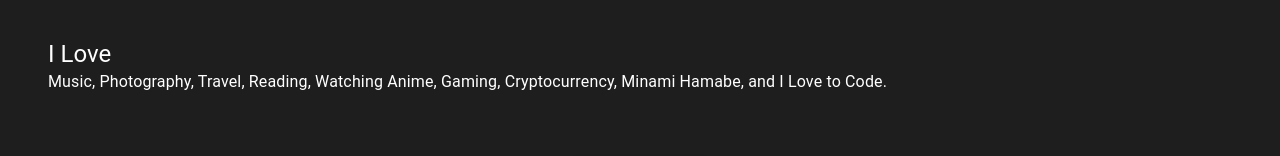
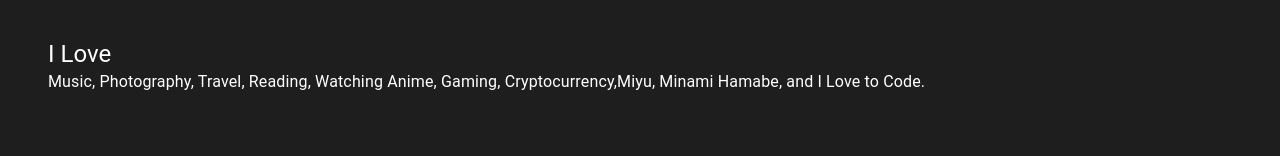
Before and after one commit to ztha952/ztha-portfolio, a Next.js app: page /about in a window 1280 px wide. Shown: the part 477-633 px from the top of the page. Built offline with nearby package versions, Linux system fonts and the light colour scheme.

Commit message:
Update about.js

```diff
--- a/pages/about.js
+++ b/pages/about.js
@@ -42,7 +42,7 @@
           <Typography variant="h5">I Love</Typography>
           <Typography variant="body1">
             Music, Photography, Travel, Reading, Watching Anime, Gaming,
-            Cryptocurrency, Minami Hamabe, and I Love to Code.
+            Cryptocurrency,Miyu, Minami Hamabe, and I Love to Code.
           </Typography>
         </div>
         <Link href="/projects" passHref>
```
